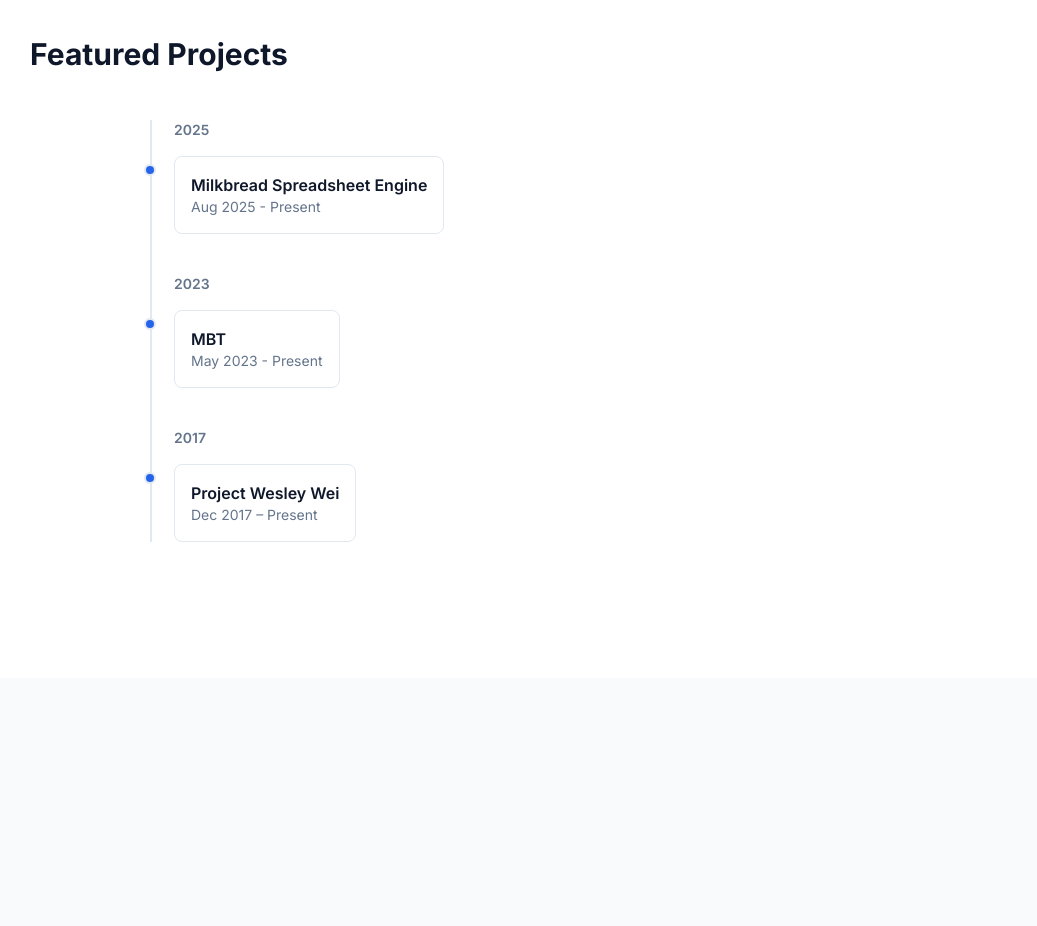
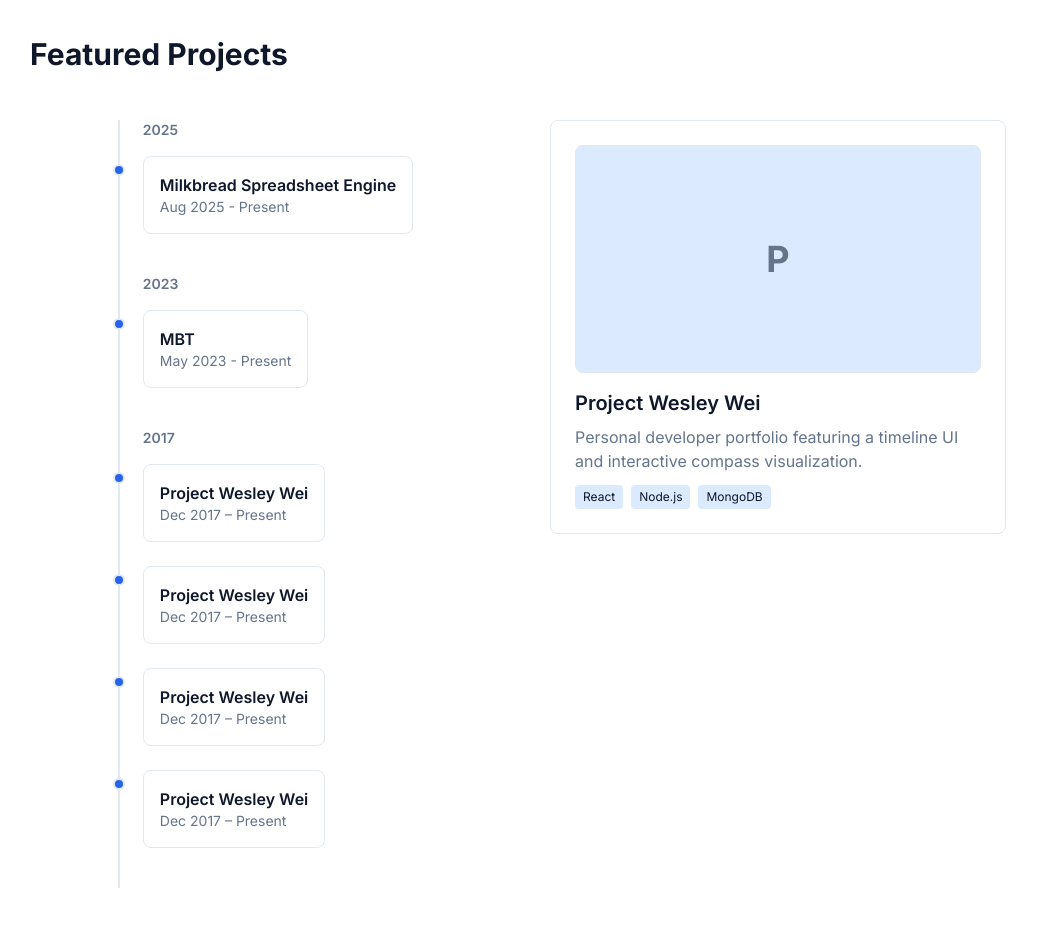
Before and after one commit to JourneyToTheWes/ProjectWesleyWei, a React app in the folder frontend/: page / in a window 1280 px wide. Shown: the part 860-1786 px from the top of the page, without its empty margins (122-1159 px from the left). Before the commit the page ends 1538 px from the top, so only its background shows below. Built offline with nearby package versions, Linux system fonts and the light colour scheme; the HTML template or start-up script is replaced by a standard one; a web font is replaced by a local one.

Commit message:
Added ProjectPreview - Project preview displays on hover for desktop and project's details   are expanded on mobile view - Fixed project timeline dot centering - Added project timeline animations

```diff
--- a/frontend/src/components/projects/ProjectItem.tsx
+++ b/frontend/src/components/projects/ProjectItem.tsx
@@ -1,5 +1,6 @@
 import { Link } from "react-router-dom";
 import type { Project } from "../../types/project";
+import { motion } from "framer-motion";
 
 type ProjectItemProps = {
     project: Project;
@@ -9,7 +10,12 @@ const ProjectItem: React.FC<ProjectItemProps> = ({ project }) => {
     return (
         <div className="relative flex items-start gap-4">
             {/* timeline dot */}
-            <div className="absolute left-4 top-2 h-3 w-3 rounded-full bg-primary border-2 border-background -translate-x-1/2" />
+            <motion.div
+                initial={{ scale: 0 }}
+                whileInView={{ scale: 1 }}
+                transition={{ duration: 0.4 }}
+                className="absolute left-4 top-2 h-3 w-3 rounded-full bg-primary border-2 border-background -translate-x-1/2"
+            />
 
             <Link
                 to={`/projects/${project.id}`}
@@ -18,6 +24,34 @@ const ProjectItem: React.FC<ProjectItemProps> = ({ project }) => {
                 <h4 className="font-semibold text-content">{project.title}</h4>
 
                 <p className="text-sm text-muted">{project.date}</p>
+                {/* Mobile view Project Item expansion */}
+                <div className="lg:hidden mt-3 space-y-3">
+                    <div className="mb-4 rounded-lg overflow-hidden border border-border aspect-video bg-secondary flex items-center justify-center">
+                        {project.image && project.image.length > 0 ? (
+                            <img
+                                src={project.image}
+                                className="w-full h-full object-cover"
+                            />
+                        ) : (
+                            <span className="text-4xl font-bold text-muted">
+                                {project.title[0]}
+                            </span>
+                        )}
+                    </div>
+
+                    <p className="text-sm text-muted">{project.summary}</p>
+
+                    <div className="flex flex-wrap gap-2">
+                        {project.tech.map((t) => (
+                            <span
+                                key={t}
+                                className="text-xs px-2 py-1 bg-secondary rounded"
+                            >
+                                {t}
+                            </span>
+                        ))}
+                    </div>
+                </div>
             </Link>
         </div>
     );
--- /dev/null
+++ b/frontend/src/components/projects/ProjectPreview.tsx
@@ -0,0 +1,48 @@
+import type { Project } from "../../types/project";
+
+interface ProjectPreviewProps {
+    activeProject: Project;
+}
+
+const ProjectPreview: React.FC<ProjectPreviewProps> = ({ activeProject }) => {
+    return (
+        <>
+            {activeProject && (
+                <div className="sticky top-24 p-6 border rounded-lg bg-card">
+                    <div className="mb-4 rounded-lg overflow-hidden border border-border aspect-video bg-secondary flex items-center justify-center">
+                        {activeProject.image &&
+                        activeProject.image.length > 0 ? (
+                            <img
+                                src={activeProject.image}
+                                className="w-full h-full object-cover"
+                            />
+                        ) : (
+                            <span className="text-4xl font-bold text-muted">
+                                {activeProject.title[0]}
+                            </span>
+                        )}
+                    </div>
+
+                    <h3 className="text-xl font-semibold">
+                        {activeProject.title}
+                    </h3>
+
+                    <p className="text-muted mt-2">{activeProject.summary}</p>
+
+                    <div className="flex flex-wrap gap-2 mt-3">
+                        {activeProject.tech.map((t) => (
+                            <span
+                                key={t}
+                                className="text-xs px-2 py-1 bg-secondary rounded"
+                            >
+                                {t}
+                            </span>
+                        ))}
+                    </div>
+                </div>
+            )}
+        </>
+    );
+};
+
+export default ProjectPreview;
--- a/frontend/src/components/projects/ProjectTimeline.tsx
+++ b/frontend/src/components/projects/ProjectTimeline.tsx
@@ -1,17 +1,25 @@
+import { motion } from "framer-motion";
 import type { Project } from "../../types/project";
 import ProjectItem from "./ProjectItem";
 
 type ProjectTimelineProps = {
     projectsByYear: Record<number, Project[]>;
+    onProjectHover: (project: Project) => void;
 };
 
 const ProjectTimeline: React.FC<ProjectTimelineProps> = ({
     projectsByYear,
+    onProjectHover,
 }) => {
     return (
         <div className="relative max-w-3xl mx-auto">
             {/* vertical timeline line */}
-            <div className="absolute left-4 top-0 h-full w-[2px] bg-border"></div>
+            <motion.div
+                initial={{ height: 0 }}
+                whileInView={{ height: "100%" }}
+                transition={{ duration: 0.8 }}
+                className="absolute left-4 top-0 h-full w-[2px] bg-border -translate-x-1/2"
+            />
 
             {Object.entries(projectsByYear)
                 .sort(([a], [b]) => Number(b) - Number(a))
@@ -23,10 +31,15 @@ const ProjectTimeline: React.FC<ProjectTimelineProps> = ({
 
                         <div className="space-y-6">
                             {projects.map((project) => (
-                                <ProjectItem
+                                <motion.div
                                     key={project.id}
-                                    project={project}
-                                />
+                                    initial={{ opacity: 0, y: -100 }}
+                                    whileInView={{ opacity: 1, y: 0 }}
+                                    transition={{ duration: 0.5 }}
+                                    onMouseEnter={() => onProjectHover(project)}
+                                >
+                                    <ProjectItem project={project} />
+                                </motion.div>
                             ))}
                         </div>
                     </div>
--- a/frontend/src/components/projects/Projects.tsx
+++ b/frontend/src/components/projects/Projects.tsx
@@ -1,22 +1,73 @@
+import { useState } from "react";
+import ProjectPreview from "./ProjectPreview";
 import ProjectTimeline from "./ProjectTimeline";
+import type { Project } from "../../types/project";
+import { motion } from "framer-motion";
+
 const projects = [
     {
         id: "project-wesley-wei",
         title: "Project Wesley Wei",
         date: "Dec 2017 – Present",
         year: 2017,
+        summary:
+            "Personal developer portfolio featuring a timeline UI and interactive compass visualization.",
+        tech: ["React", "Node.js", "MongoDB"],
+        image: "",
+    },
+    {
+        id: "project-wesley-wei",
+        title: "Project Wesley Wei",
+        date: "Dec 2017 – Present",
+        year: 2017,
+        summary:
+            "Personal developer portfolio featuring a timeline UI and interactive compass visualization.",
+        tech: ["React", "Node.js", "MongoDB"],
+        image: "",
+    },
+    {
+        id: "project-wesley-wei",
+        title: "Project Wesley Wei",
+        date: "Dec 2017 – Present",
+        year: 2017,
+        summary:
+            "Personal developer portfolio featuring a timeline UI and interactive compass visualization.",
+        tech: ["React", "Node.js", "MongoDB"],
+        image: "",
+    },
+    {
+        id: "project-wesley-wei",
+        title: "Project Wesley Wei",
+        date: "Dec 2017 – Present",
+        year: 2017,
+        summary:
+            "Personal developer portfolio featuring a timeline UI and interactive compass visualization.",
+        tech: ["React", "Node.js", "MongoDB"],
+        image: "",
     },
     {
         id: "mbt",
         title: "MBT",
         date: "May 2023 - Present",
         year: 2023,
+        summary:
+            "Sports performance tracking mobile Android app designed to help players improve their game in real time through sports metric utilization.",
+        tech: ["Kotlin", "Compose", "YOLOv8"],
+        image: "",
     },
     {
         id: "milkbread",
         title: "Milkbread Spreadsheet Engine",
         date: "Aug 2025 - Present",
         year: 2025,
+        summary:
+            "Custom spreadsheet engine supporting thousands of reactive cells with Rust-powered formula evaluation.",
+        tech: ["React", "TypeScript", "Rust", "WebAssembly"],
+        image: "https://picsum.photos/200/300",
+        links: {
+            github: "#",
+            demo: "#",
+        },
     },
 ];
 
@@ -32,13 +83,34 @@ const groupedProjects = projects.reduce<Record<number, typeof projects>>(
     {},
 );
 const Projects = () => {
+    const [activeProject, setActiveProject] = useState<Project | null>(
+        projects[2],
+    );
+
     return (
         <section id="projects" className="py-24 bg-surface">
             <div className="max-w-5xl mx-auto px-6">
                 <h2 className="text-3xl font-bold mb-12 text-content">
                     Featured Projects
                 </h2>
-                <ProjectTimeline projectsByYear={groupedProjects} />
+                <div className="grid grid-cols-1 lg:grid-cols-2 gap-16">
+                    <ProjectTimeline
+                        projectsByYear={groupedProjects}
+                        onProjectHover={(project) => setActiveProject(project)}
+                    />
+                    <div className="hidden lg:block sticky top-24 self-start">
+                        {activeProject && (
+                            <motion.div
+                                key={activeProject.id}
+                                initial={{ opacity: 0, y: -8 }}
+                                whileInView={{ opacity: 1, y: 0 }}
+                                transition={{ duration: 0.5 }}
+                            >
+                                <ProjectPreview activeProject={activeProject} />
+                            </motion.div>
+                        )}
+                    </div>
+                </div>
             </div>
         </section>
     );
--- a/frontend/src/types/project.ts
+++ b/frontend/src/types/project.ts
@@ -3,4 +3,14 @@ export type Project = {
     title: string;
     date: string;
     year: number;
+
+    summary: string;
+    tech: string[];
+
+    image: string;
+
+    links?: {
+        github?: string;
+        demo?: string;
+    };
 };
```
